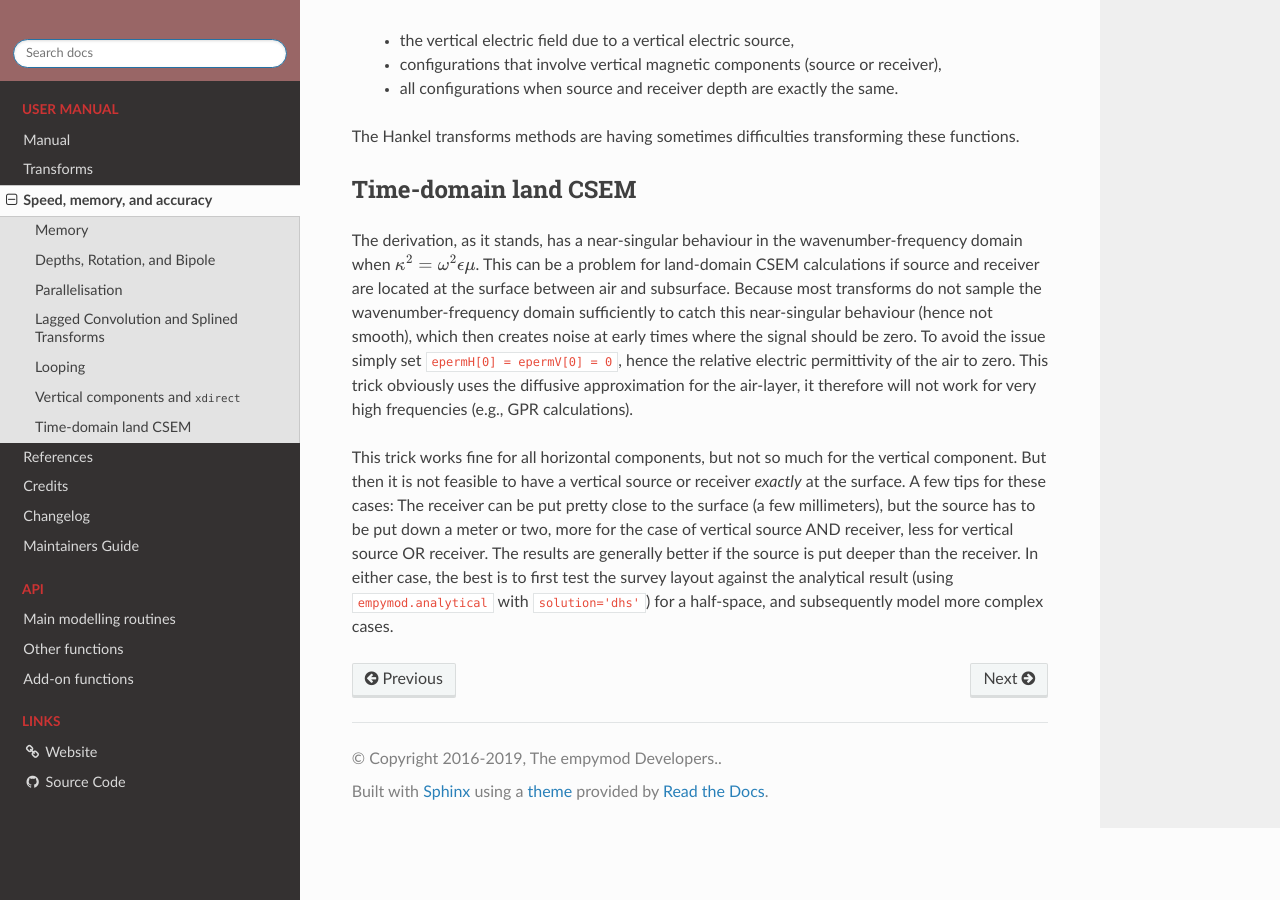
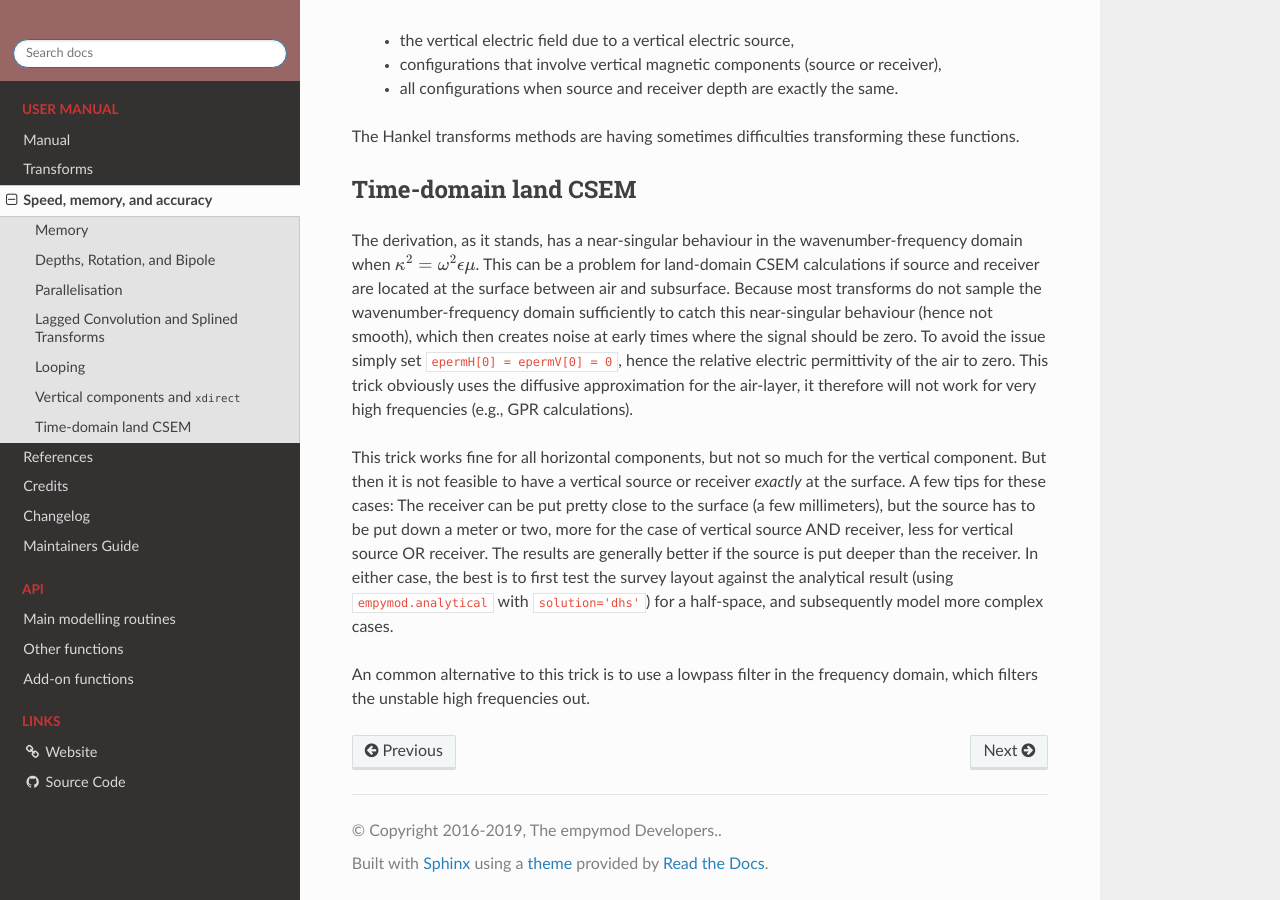
Before and after one commit to emsig/empymod, a Sphinx documentation site: the page built from docs/speedmemoryaccuracy.rst, in a window 1280 px wide and 900 px high, scrolled down 3966 px. Built offline with Sphinx 7.4.7 and the Read the Docs theme 2.0.0, drawn with Linux system fonts in a browser that asks for light colours; pages that are not in the unit, such as notebooks, are missing from menus; the version number could not be read and is left out.

Commit message:
Add lowpass-filter possibliity

```diff
--- a/docs/speedmemoryaccuracy.rst
+++ b/docs/speedmemoryaccuracy.rst
@@ -234,3 +234,6 @@ source is put deeper than the receiver. In either case, the best is to first
 test the survey layout against the analytical result (using
 ``empymod.analytical`` with ``solution='dhs'``) for a half-space, and
 subsequently model more complex cases.
+
+An common alternative to this trick is to use a lowpass filter in the frequency
+domain, which filters the unstable high frequencies out.
```
